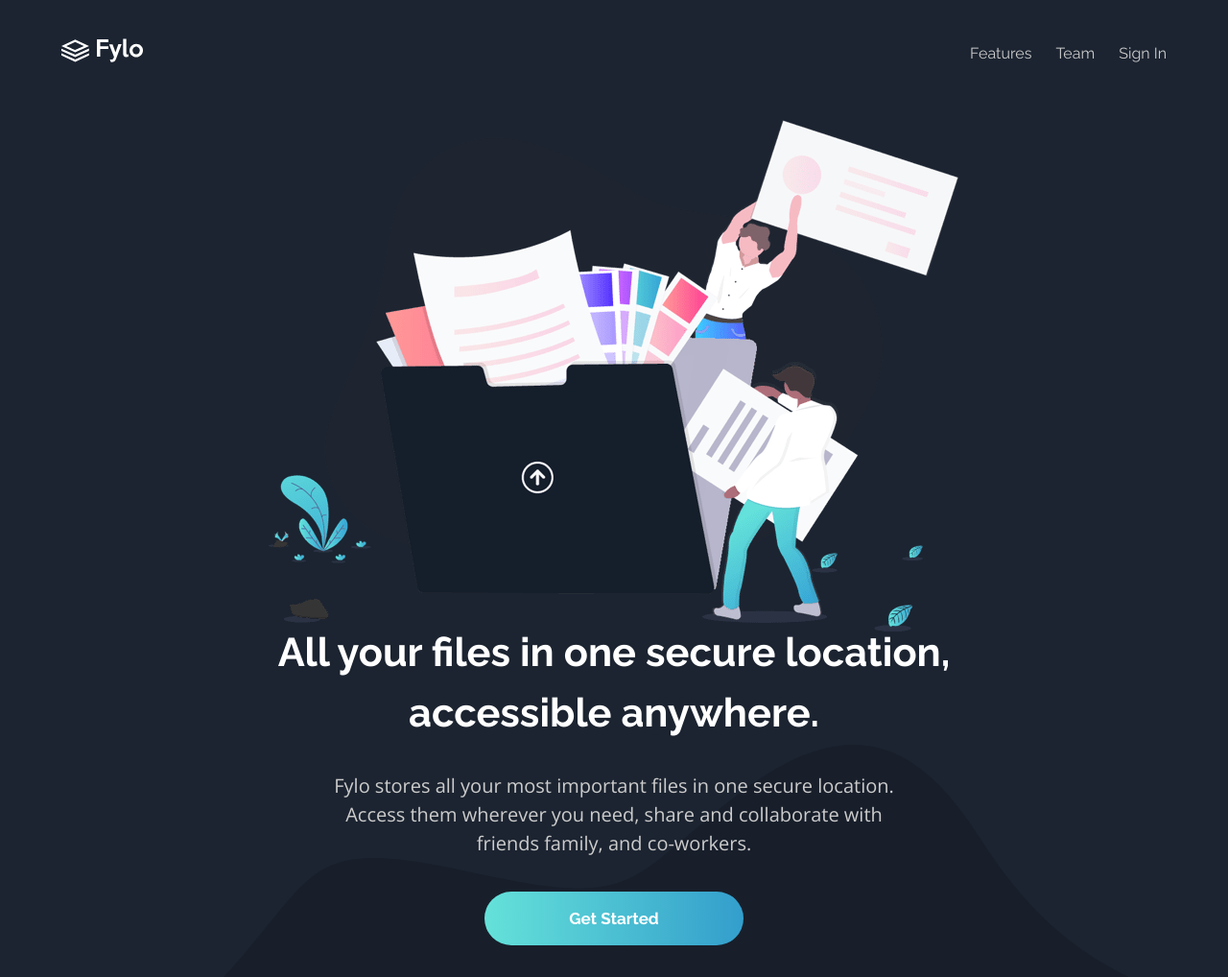
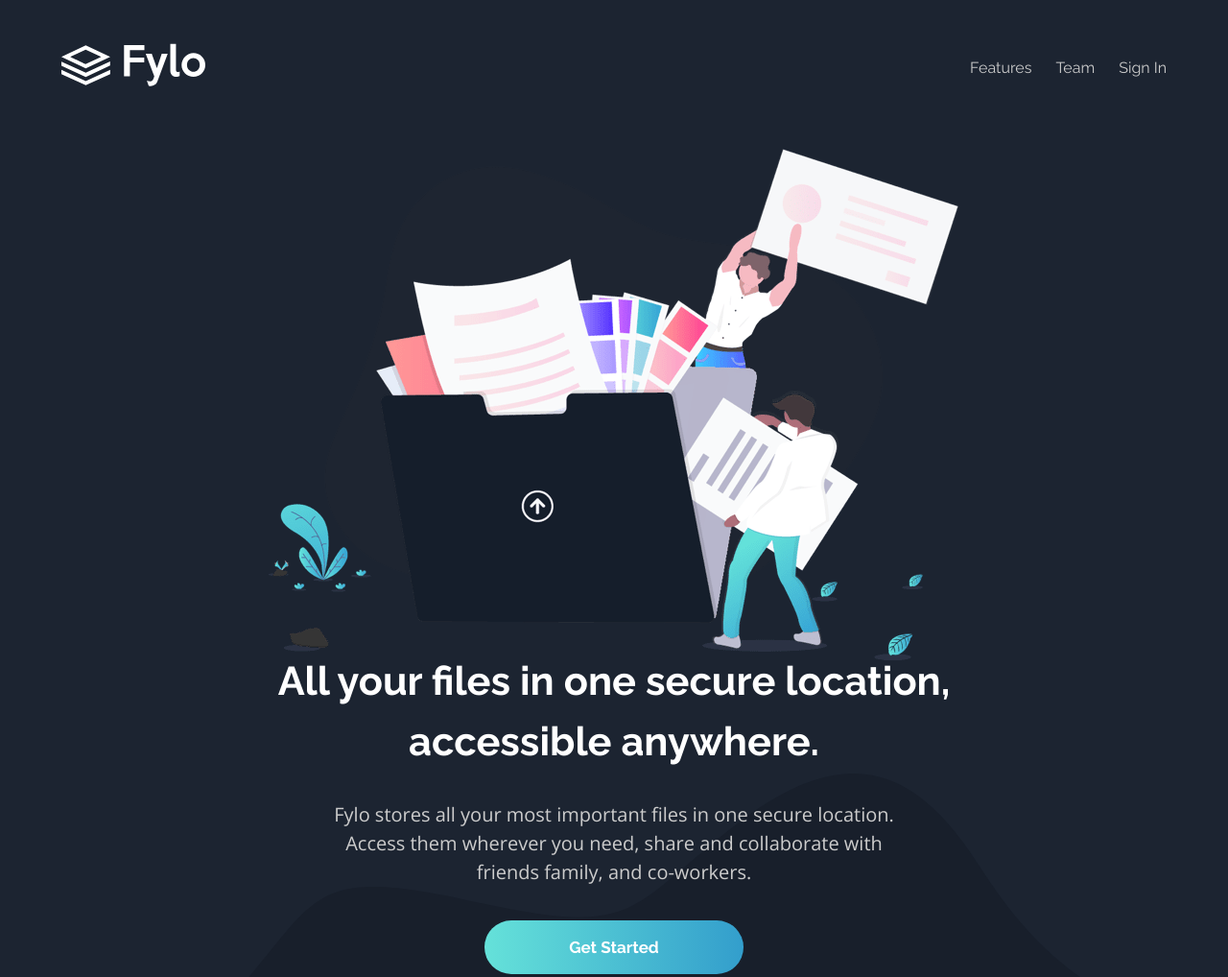
Before and after one commit to leovirgldo/fylo-dark-theme, a plain HTML site: page index.html in a window 1280 px wide. Shown: the top 1018 px of the page at 96% size. Drawn offline with nearby package versions, Linux system fonts and the light colour scheme.

Commit message:
Update style.css

```diff
--- a/css/style.css
+++ b/css/style.css
@@ -20,7 +20,7 @@ body {
   font-weight: 400;
 }
 header {
-  height: 110px;
+  height: 140px;
   width: 100%;
   display: flex;
   align-items: center;
@@ -28,7 +28,7 @@ header {
   padding: 0 1.2rem;
 }
 header .logo img {
-  width: 85px;
+  width: 150px;
 }
 header nav ul {
   display: flex;
```
